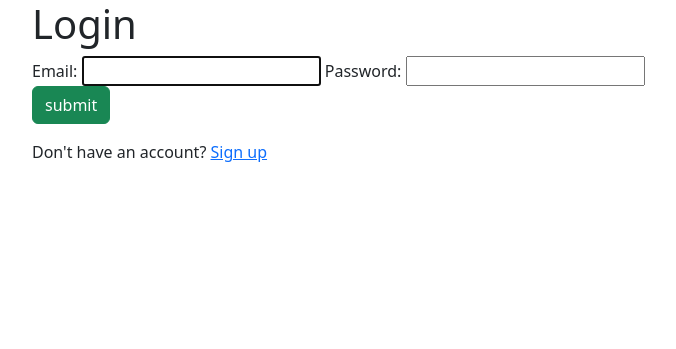
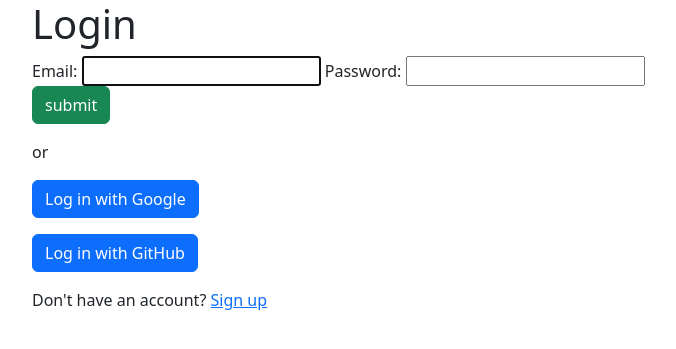
Before and after one commit to tumcheek/DjangoGramm, a Django app: page /djangogramm/auth/login/ in a window 1280 px wide. Shown: the top 349 px of the page, without its empty margins (50-726 px from the left). Run offline with Django 4.2, Linux system fonts and the light colour scheme; some libraries are stand-ins or nearby versions.

Commit message:
set up login via third-party services

```diff
--- a/DjangoGramm/urls.py
+++ b/DjangoGramm/urls.py
@@ -20,6 +20,7 @@ from django.urls import path, include
 
 urlpatterns = [
     path('admin/', admin.site.urls),
+    path('', include('social_django.urls', namespace='social')),
     path('djangogramm/', include('main.urls')),
     path('__debug__/', include('debug_toolbar.urls')),
 ] + static(settings.MEDIA_URL, document_root=settings.MEDIA_ROOT)
--- a/main/views.py
+++ b/main/views.py
@@ -10,9 +10,12 @@ from django.shortcuts import render, redirect
 from django.contrib.auth import login, get_user_model
 from django.contrib.auth.tokens import default_token_generator as \
     token_generator
+
+from .registration_view import send_email_for_verify
 from .utils import get_post_info, get_user_posts_info
 from .models import *
 from django.contrib.auth.views import LoginView as Login
+from social_django.models import UserSocialAuth
 
 User = get_user_model()
 
@@ -67,6 +70,19 @@ class ProfileView(View):
     def get(self, request, username):
         try:
             if not request.user.is_verify:
+                try:
+                    google_login = request.user.social_auth.get(provider='google-oauth2')
+                except UserSocialAuth.DoesNotExist:
+                    google_login = None
+                try:
+                    github_login = request.user.social_auth.get(provider='github')
+                except UserSocialAuth.DoesNotExist:
+                    github_login = None
+                social = True if google_login or github_login else False
+                if social:
+                    request.user.is_verify = True
+                    request.user.save()
+                    return redirect('main:profile_setting')
                 return redirect('main:confirm_error')
         except AttributeError:
             return redirect('main:login')
--- a/templates/main/registration/login.html
+++ b/templates/main/registration/login.html
@@ -6,6 +6,9 @@
 {{ form }}
      {% csrf_token %}
      <p><button type="submit" class="btn btn-success">submit</button></p>
+    <p>or</p>
+    <p><a class="btn btn-primary" href="{% url 'social:begin' 'google-oauth2' %}">Log in with Google</a></p>
+    <p><a class="btn btn-primary" href="{% url 'social:begin' 'github' %}">Log in with GitHub</a></p>
      <p>Don't have an account? <a href="{% url 'main:register' %}">Sign up</a></p>
 </form>
 {% endblock %}
```
Also changed, not shown: DjangoGramm/settings/base.py (+26 -2 lines).
